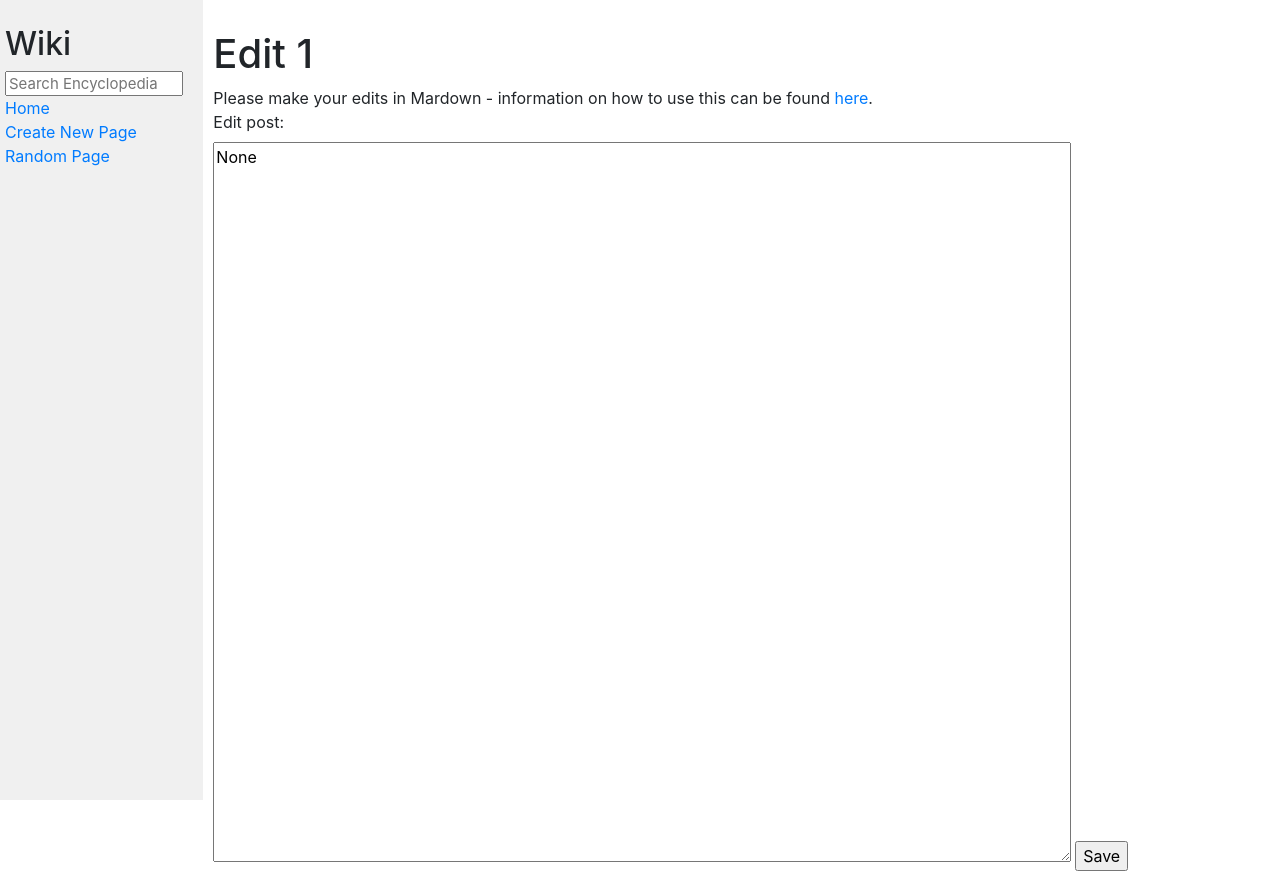
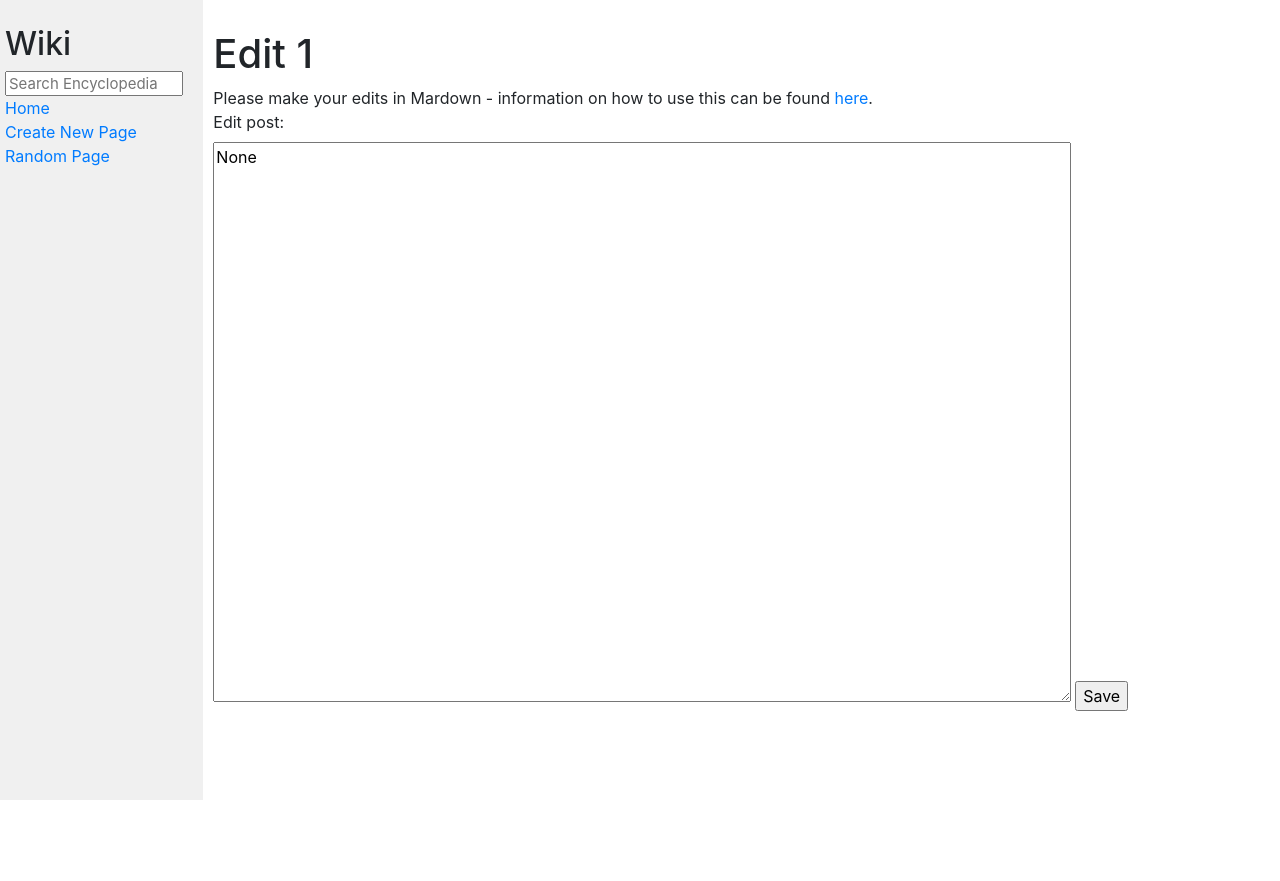
Before and after one commit to OliviaU-B/wiki, a Django app: page /edit/1 in a window 1280 px wide. After the commit the page ends 800 px from the top, so only its background shows below. Run offline with Django 3.2, Linux system fonts and the light colour scheme; some libraries are stand-ins or nearby versions.

Commit message:
Update size of textarea

```diff
--- a/encyclopedia/static/encyclopedia/styles.css
+++ b/encyclopedia/static/encyclopedia/styles.css
@@ -13,7 +13,7 @@ h1 {
 }
 
 textarea {
-    height: 90vh;
+    height: 70vh;
     width: 80%;
 }
 
```
